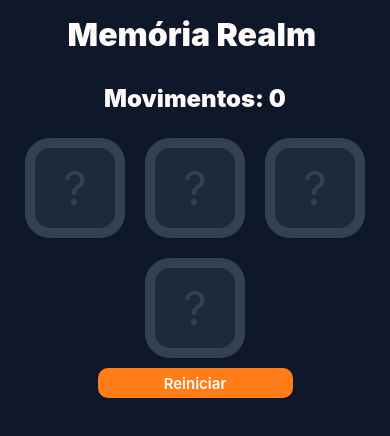
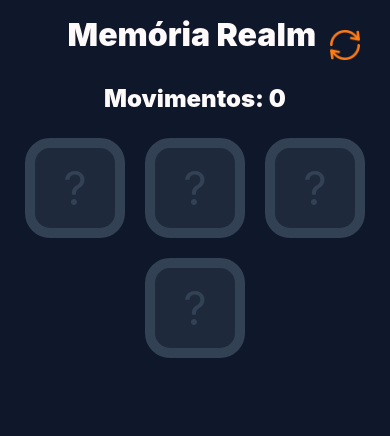
Before and after one commit to eliasacneto/memory-game, a React Native app: screen / in a window 390 px wide. Shown: the top 436 px of the page. Built offline with nearby package versions, Linux system fonts and the light colour scheme.

Commit message:
refresh icon added

```diff
--- a/App.js
+++ b/App.js
@@ -1,7 +1,10 @@
 import React from "react";
 import { StatusBar } from "expo-status-bar";
-import { SafeAreaView, StyleSheet, Text, TouchableOpacity, View } from "react-native";
+import { Image, SafeAreaView, StyleSheet, Text, TouchableOpacity, View } from "react-native";
 import Card from "./Card";
+import RefreshIcon from "./assets/refresh.png";
+
+/* ICONS */
 import Realm from "./assets/realm.png";
 import Realm2 from "./assets/icon.png";
 
@@ -65,7 +68,7 @@ export default function App() {
       </View>
 
       <TouchableOpacity style={styles.restartButtonContainer} onPress={() => restart()}>
-        <Text style={styles.restartButtonText}>Reiniciar</Text>
+        <Image source={RefreshIcon} style={styles.restartButtonImage} resizeMode="contain" />
       </TouchableOpacity>
 
       <StatusBar style="light" />
@@ -97,18 +100,15 @@ const styles = StyleSheet.create({
     marginVertical: 15,
   },
   restartButtonContainer: {
-    marginBottom: 10,
-    width: '50%',
+    position: "absolute",
+    top: 30,
+    right: 30,
+    width: 30,
     height: 30,
-    justifyContent: "center",
-    alignItems: "center",
-    backgroundColor: "#ff7c17",
-    borderRadius: 10
   },
-  restartButtonText: {
-    fontSize: 15,
-    fontWeight: "600",
-    color: '#FFF'
+  restartButtonImage: {
+    width: '100%',
+    height: '100%'
   }
 });
 
```
Also changed, not shown: assets/refresh.png (added), assets/refresh.svg (deleted).
